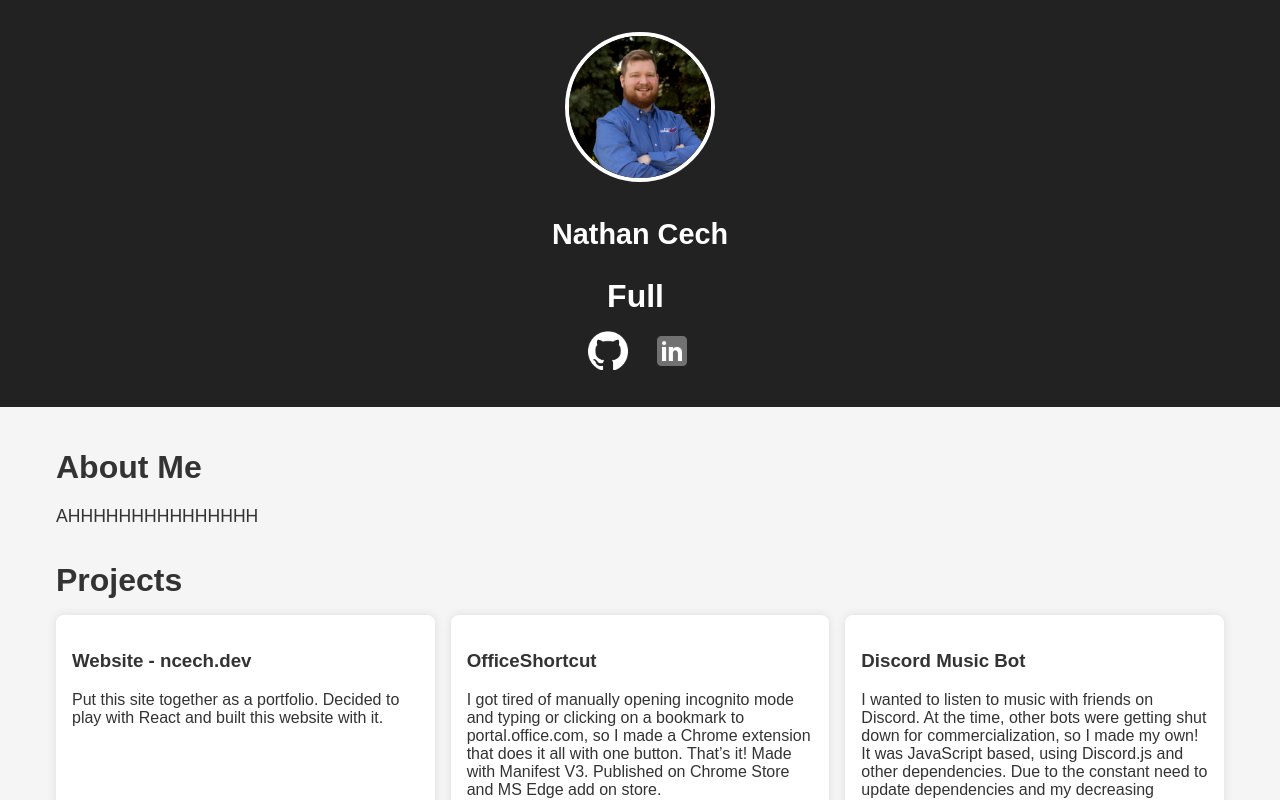
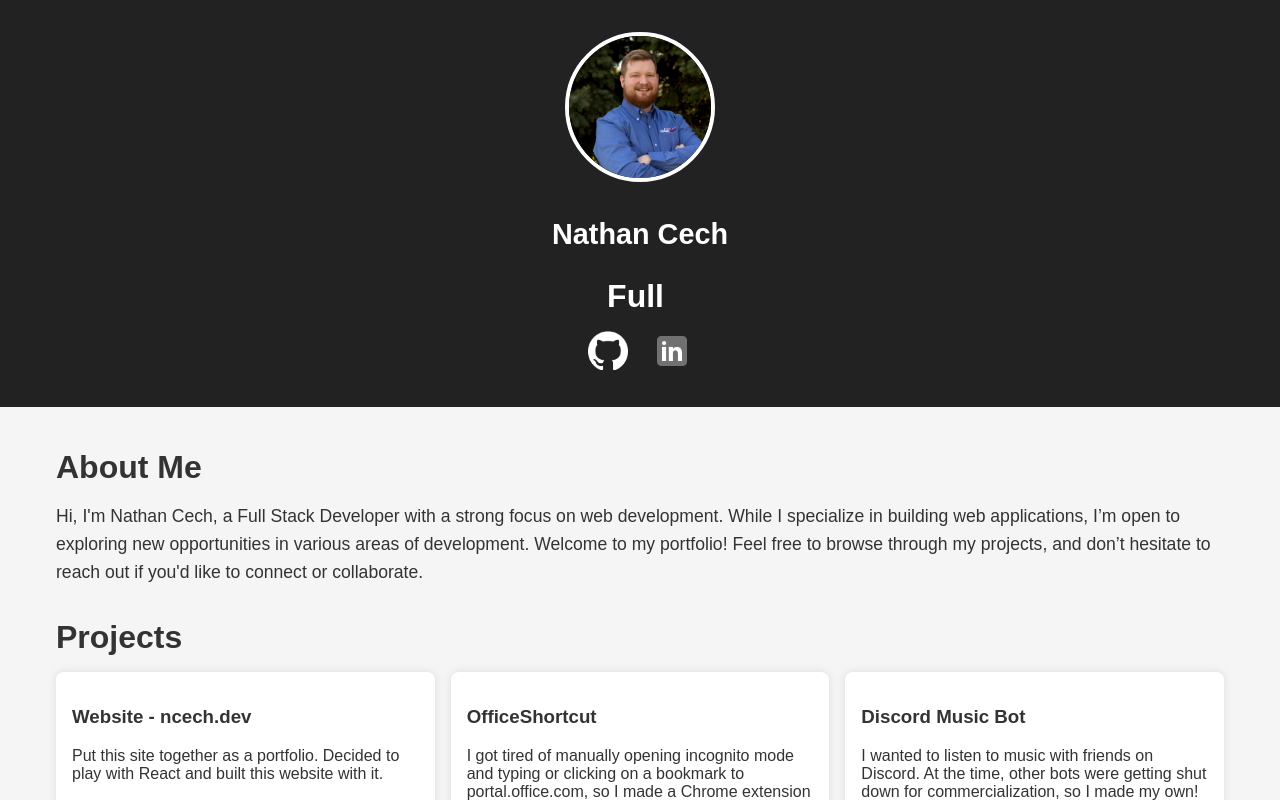
Before and after one commit to Ncech99/Website, a React (Create React App) app: page / in a window 1280 px wide. Shown: the top 800 px of the page. Built offline with nearby package versions, Linux system fonts and the light colour scheme.

Commit message:
reverse test

```diff
--- a/src/App.js
+++ b/src/App.js
@@ -66,7 +66,9 @@ function App() {
           <section className="about">
             <h2>About Me</h2>
               <p className="bio-text">
-                AHHHHHHHHHHHHHHH
+                Hi, I'm Nathan Cech, a Full Stack Developer with a strong focus on web development.
+                While I specialize in building web applications, I’m open to exploring new opportunities in various areas of development.
+                Welcome to my portfolio! Feel free to browse through my projects, and don’t hesitate to reach out if you'd like to connect or collaborate.
               </p>
             </section>
 
```
